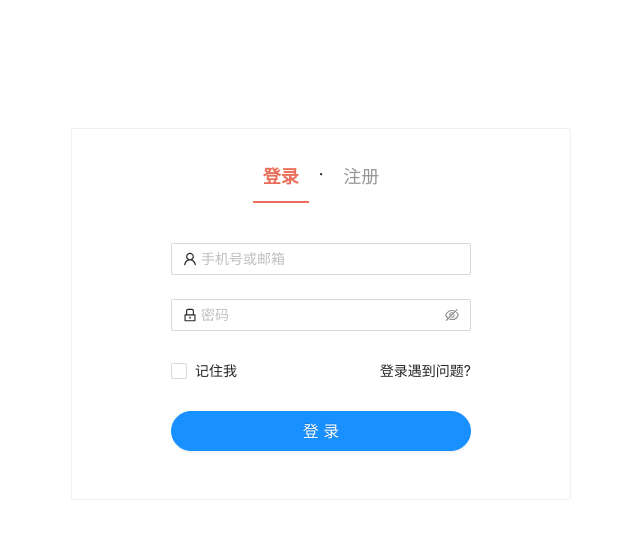
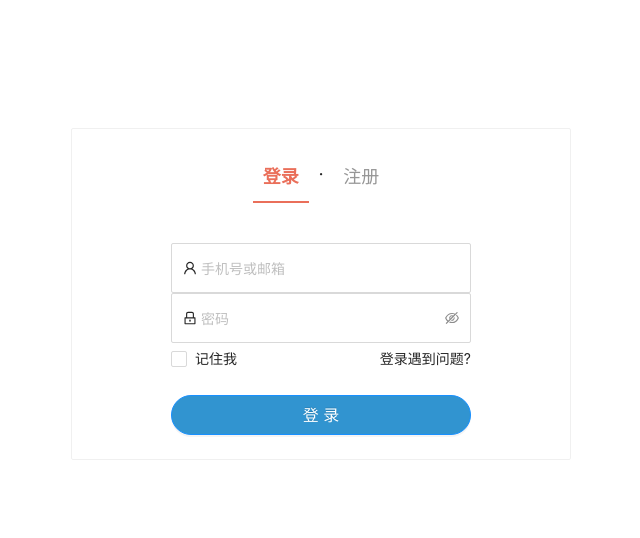
Before and after one commit to liuxiaojun666/jianshu_login, a React app: page / in a window 1280 px wide. Shown: the top 538 px of the page, without its empty margins (319-959 px from the left). Built offline with nearby package versions, Linux system fonts and the light colour scheme.

Commit message:
样式修改

```diff
--- a/src/pages/login.js
+++ b/src/pages/login.js
@@ -52,7 +52,7 @@ export default function Login() {
             <span style={{float: 'right'}}>登录遇到问题?</span>
           </Form.Item>
           <Form.Item {...tailLayout} name="loginBtn">
-            <Button type='primary' shape='round' htmlType='submit' size='large' block>
+            <Button type='primary' shape='round' htmlType='submit' size='large' block style={{background: '#3194d0'}}>
               登录
             </Button>
           </Form.Item>
--- a/src/pages/signup.js
+++ b/src/pages/signup.js
@@ -51,8 +51,8 @@ export default function Signup() {
             <Input.Password prefix={<LockOutlined />} placeholder="设置密码"/>
           </Form.Item>
           <Form.Item {...tailLayout} name="loginBtn">
-            <Button type='primary' shape='round' htmlType='submit' size='large' block style={{background: "#42c02e", borderColor: 'none'}}>
-              登录
+            <Button type='primary' shape='round' htmlType='submit' size='large' block style={{background: "#42c02e", border: 'none'}}>
+              注册
             </Button>
           </Form.Item>
         </Form>
--- a/src/styles/login.scss
+++ b/src/styles/login.scss
@@ -31,3 +31,17 @@
 .sign-in-sing-up a:hover {
   border-bottom: 2px solid #ea6f5a;
 }
+
+.ant-form-item {
+  margin-bottom: 0 !important;
+  input {
+    height: 40px;
+    padding: 4px 15px;
+    font-size: 18px;
+    color: #777;
+  }
+}
+
+.ant-btn {
+  margin-top: 20px !important;
+}
```
